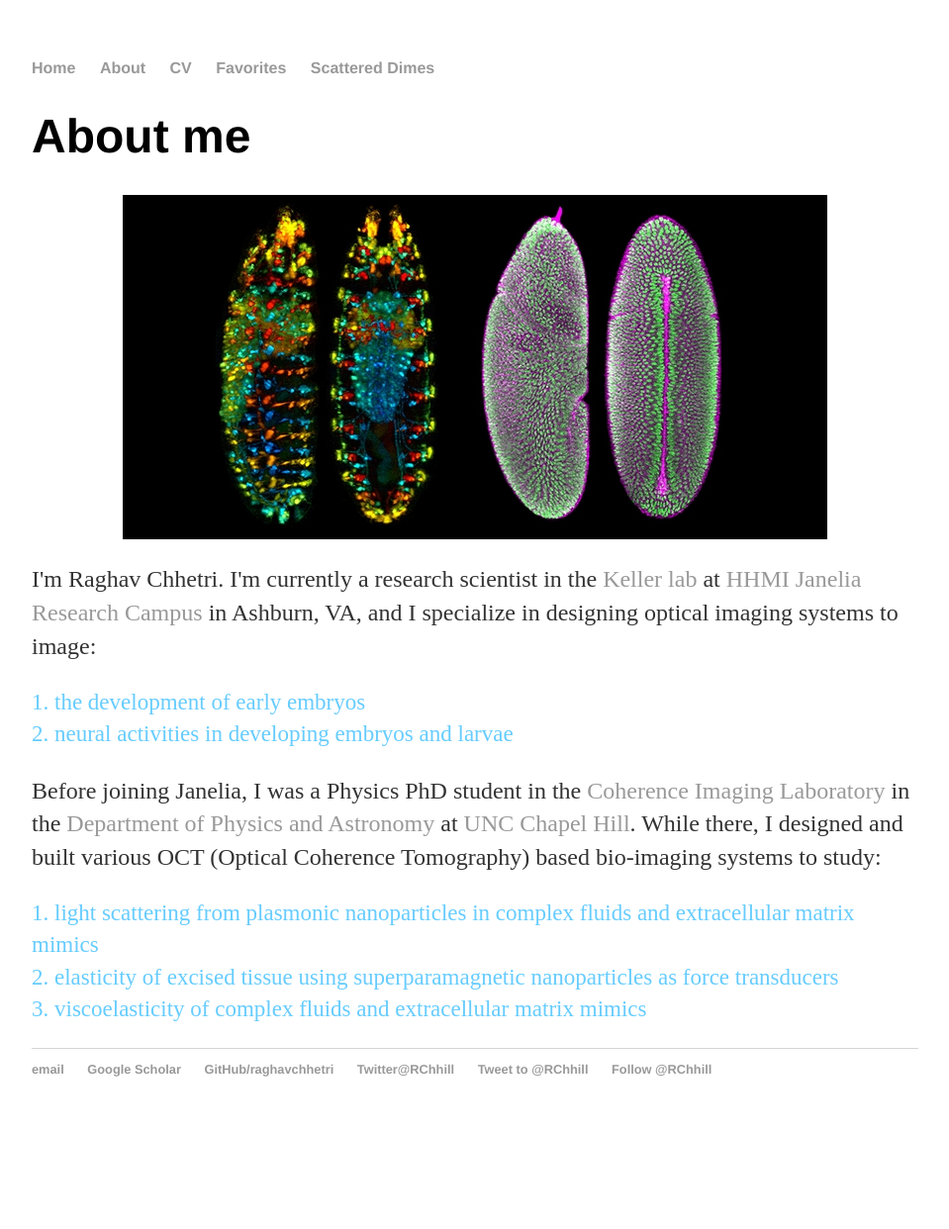
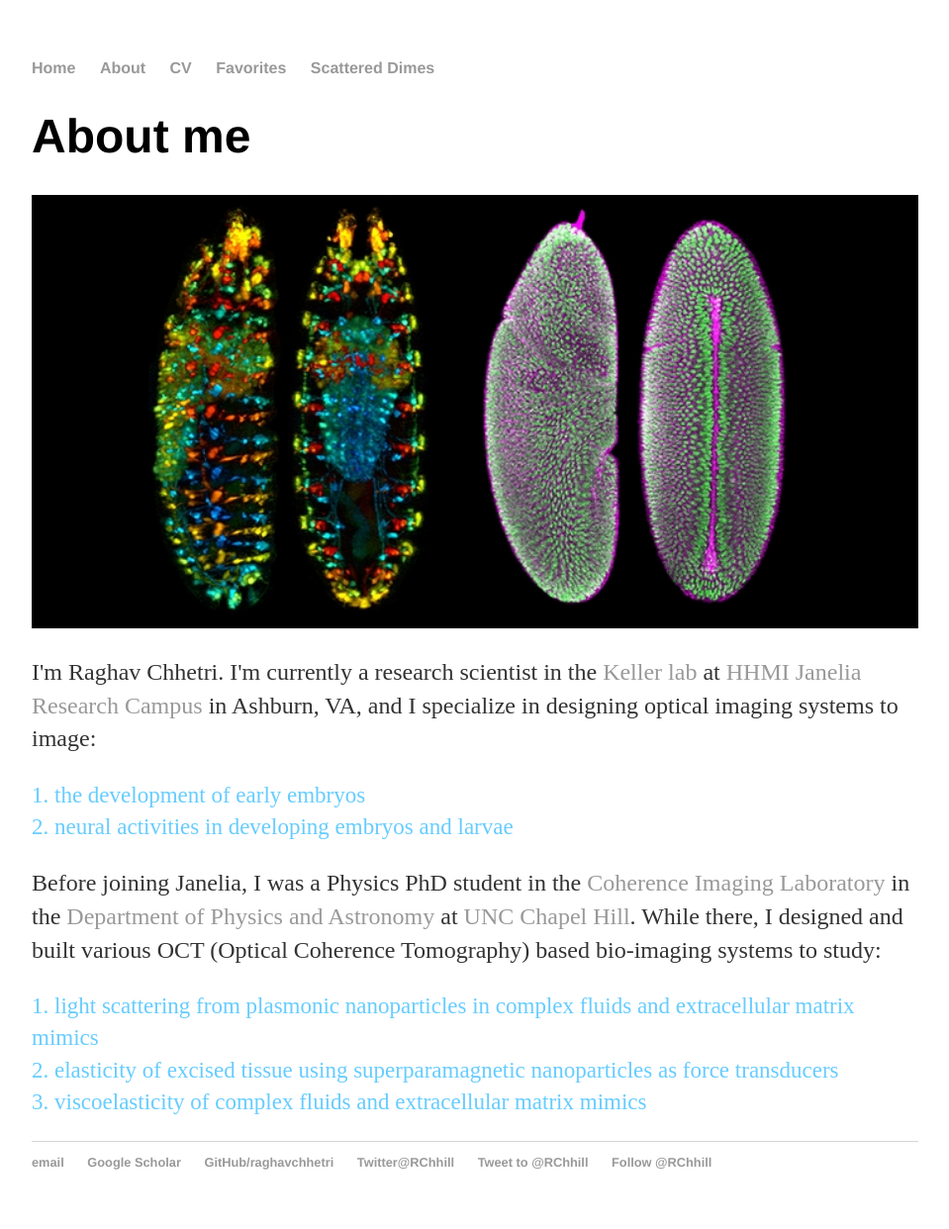
Before and after one commit to raghavchhetri/raghavchhetri.github.io, a Jekyll site: the page built from about/index.html, in a window 1280 px wide. Shown: the whole page at 99% size, without its empty margins (160-1119 px from the left). Built offline with Jekyll 4.4.1, drawn with Linux system fonts in a browser that asks for light colours; comment, search, counter and statistics services are not loaded; before the commit the page ends 1148 px from its top, so only the background shows below that.

Commit message:
Update index.html

```diff
--- a/about/index.html
+++ b/about/index.html
@@ -4,9 +4,8 @@
 ---
 		<div class="about">
 			<h1>About me</h1>
-			<div style="height: 348px">
-				<img src="/about/DrosophilaCombined.png" alt="Neurons,Development" style="max-height:100%; width:100%; object-fit:contain" class="inline"/>
-			</div>
+			<img src="/about/DrosophilaCombined.png" alt="Neurons,Development" style="height:100%; width:100%; object-fit:contain" class="inline"/>
+
 			<p>I'm Raghav Chhetri. I'm currently a research scientist in the <a href="https://www.janelia.org/lab/keller-lab">Keller lab</a> at <a href="https://www.janelia.org/">HHMI Janelia Research Campus</a> in Ashburn, VA, and
 				I specialize in designing optical imaging systems to image:
 				<p style="color:#66CCFF;font-size:23px;"> 1. the development of early embryos
```
